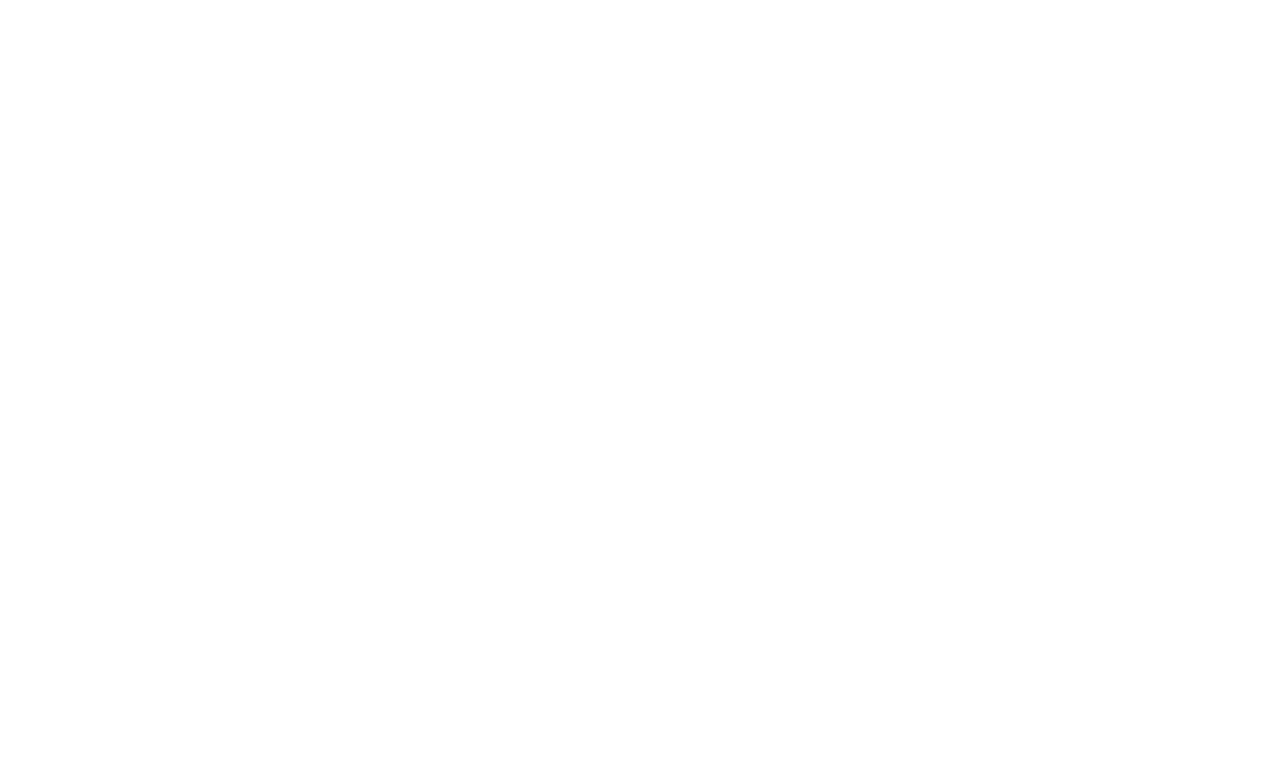
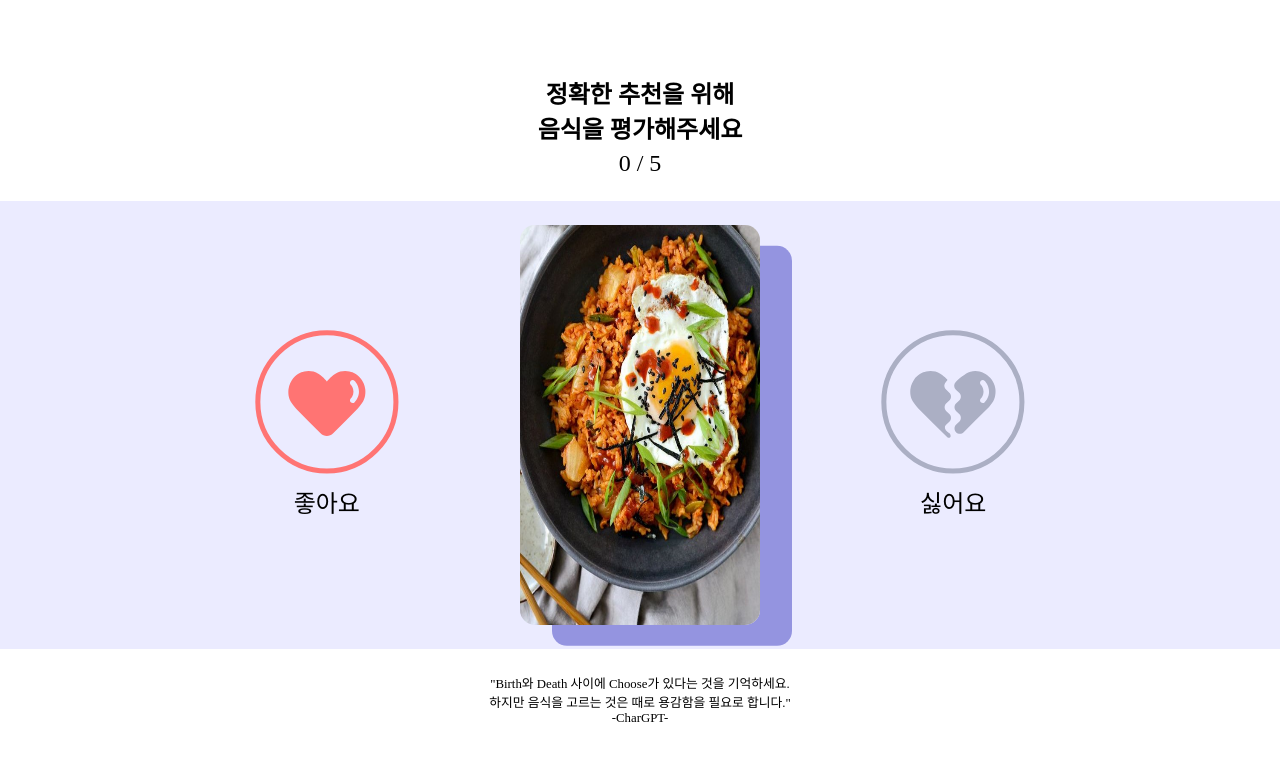
Before and after one commit to cmlee0913/Favor-Eat, a Next.js app in the folder frontend/: page /taste/analysis in a window 1280 px wide. Shown: the top 760 px of the page. Built offline with nearby package versions, Linux system fonts and the light colour scheme.

Commit message:
feat : taste analysis basic layout

```diff
--- a/frontend/pages/taste/analysis.tsx
+++ b/frontend/pages/taste/analysis.tsx
@@ -1,5 +1,19 @@
-import React from "react";
+import React, { useState } from "react";
+import * as style from "@/present/layout/taste/analysis/AnalysisLayout.style";
+
+import TopLayout from "@/present/layout/taste/analysis/TopLayout";
+import MiddleLayout from "@/present/layout/taste/analysis/MiddleLayout";
+import BottomLayout from "@/present/layout/taste/analysis/BottomLayout";
 
 export default function Analysis() {
-  return <></>;
+  const MAX_COUNT = 5;
+  const [count, setCount] = useState(0);
+
+  return (
+    <style.Container>
+      <TopLayout count={count} max={MAX_COUNT} />
+      <MiddleLayout />
+      <BottomLayout />
+    </style.Container>
+  );
 }
--- /dev/null
+++ b/frontend/present/component/TasteFoodCardCompo/TasteFoodCardCompo.style.tsx
@@ -0,0 +1,31 @@
+import { theme } from "@/action/theme";
+import styled from "styled-components";
+
+export const Card = styled.div`
+  width: 15rem;
+  height: 50vh;
+  object-fit: cover;
+
+  ${theme.devices.tablet} {
+    width: 13rem;
+    height: 17rem;
+  }
+  ${theme.devices.mobile} {
+    width: 10rem;
+    height: 14rem;
+  }
+
+  img {
+    width: 100%;
+    height: 100%;
+    border-radius: 15px;
+    box-shadow: 2rem 1.3rem 0px ${theme.colors.main.purple.dark_1};
+
+    ${theme.devices.tablet} {
+      box-shadow: 1.6rem 1rem 0px ${theme.colors.main.purple.dark_1};
+    }
+    ${theme.devices.mobile} {
+      box-shadow: 1.2rem 1rem 0px ${theme.colors.main.purple.dark_1};
+    }
+  }
+`;
--- /dev/null
+++ b/frontend/present/component/TasteFoodCardCompo/TasteFoodCardCompo.tsx
@@ -0,0 +1,14 @@
+import Image from "next/image";
+import * as style from "./TasteFoodCardCompo.style";
+
+import Food1 from "@/assets/image/FoodPhoto/Food1.jpg";
+
+export default function TasteFoodCardCompo() {
+  return (
+    <>
+      <style.Card>
+        <Image src={Food1} width={500} height={1000} alt="음식 사진" />
+      </style.Card>
+    </>
+  );
+}
--- /dev/null
+++ b/frontend/present/layout/taste/analysis/AnalysisLayout.style.tsx
@@ -0,0 +1,101 @@
+import { theme } from "@/action/theme";
+import styled, { css } from "styled-components";
+
+const FlexCenter = css`
+  display: flex;
+  justify-content: center;
+  align-items: center;
+`;
+
+export const Container = styled.div`
+  position: relative;
+  height: 100vh;
+  gap: 3%;
+  ${FlexCenter}
+  flex-direction: column;
+`;
+
+//top
+export const TopContainer = styled.div`
+  width: 100%;
+  text-align: center;
+`;
+
+export const Title = styled.div`
+  font-size: 1.5rem;
+  font-weight: 700;
+
+  ${theme.devices.tablet} {
+    font-size: 1.2rem;
+  }
+  ${theme.devices.mobile} {
+    font-size: 1rem;
+  }
+`;
+
+export const Count = styled.div`
+  font-size: 1.5rem;
+  margin-top: 5px;
+
+  ${theme.devices.tablet} {
+    font-size: 1.2rem;
+  }
+  ${theme.devices.mobile} {
+    font-size: 1rem;
+  }
+`;
+
+//middle
+export const MiddleContainer = styled.div`
+  width: 100%;
+  flex-direction: row;
+  ${FlexCenter}
+  gap: 9vw;
+  padding: 3vh 0;
+  background-color: ${theme.colors.main.purple.light_1};
+`;
+
+export const Button = styled.button`
+  ${FlexCenter}
+  border : none;
+  flex-direction: column;
+  background-color: transparent;
+  gap: 10px;
+
+  //icon
+  & > svg {
+    width: 9rem;
+    height: 9rem;
+    cursor: pointer;
+
+    ${theme.devices.tablet} {
+      width: 5rem;
+      height: 5rem;
+    }
+    ${theme.devices.tablet} {
+      width: 4rem;
+      height: 4rem;
+    }
+  }
+
+  & div {
+    font-size: 1.5rem;
+
+    ${theme.devices.tablet} {
+      font-size: 1.1rem;
+    }
+  }
+`;
+
+export const BottomContainer = styled.div`
+  width: 100%;
+  text-align: center;
+
+  font-size: 0.8rem;
+  ${theme.devices.tablet} {
+    font-size: 0.7rem;
+  }
+  ${theme.devices.mobile} {
+    font-size: 0.6rem;
+  }
+`;
--- /dev/null
+++ b/frontend/present/layout/taste/analysis/BottomLayout.tsx
@@ -0,0 +1,15 @@
+import * as style from "./AnalysisLayout.style";
+
+export default function BottomLayout() {
+  return (
+    <>
+      <style.BottomContainer>
+        "Birth와 Death 사이에 Choose가 있다는 것을 기억하세요.
+        <br />
+        하지만 음식을 고르는 것은 때로 용감함을 필요로 합니다."
+        <br />
+        -CharGPT-
+      </style.BottomContainer>
+    </>
+  );
+}
--- /dev/null
+++ b/frontend/present/layout/taste/analysis/MiddleLayout.tsx
@@ -0,0 +1,22 @@
+import * as style from "./AnalysisLayout.style";
+import LikeButton from "@/assets/icon/LikeButton.svg";
+import HateButton from "@/assets/icon/HateButton.svg";
+import TasteFoodCardCompo from "@/present/component/TasteFoodCardCompo/TasteFoodCardCompo";
+
+export default function MiddleLayout() {
+  return (
+    <>
+      <style.MiddleContainer>
+        <style.Button>
+          <LikeButton />
+          <div>좋아요</div>
+        </style.Button>
+        <TasteFoodCardCompo />
+        <style.Button>
+          <HateButton />
+          <div>싫어요</div>
+        </style.Button>
+      </style.MiddleContainer>
+    </>
+  );
+}
--- /dev/null
+++ b/frontend/present/layout/taste/analysis/TopLayout.tsx
@@ -0,0 +1,17 @@
+import { TopLayoutProps } from "@/types/Taste/dummy";
+import * as style from "./AnalysisLayout.style";
+
+export default function TopLayout({ count, max }: TopLayoutProps) {
+  return (
+    <style.TopContainer>
+      <style.Title>
+        정확한 추천을 위해
+        <br />
+        음식을 평가해주세요
+      </style.Title>
+      <style.Count>
+        {count} / {max}
+      </style.Count>
+    </style.TopContainer>
+  );
+}
--- /dev/null
+++ b/frontend/types/Taste/dummy.ts
@@ -0,0 +1,4 @@
+export interface TopLayoutProps {
+  count: number;
+  max: number;
+}
```
Also changed, not shown: frontend/assets/icon/HateButton.svg (added), frontend/assets/icon/LikeButton.svg (added).
